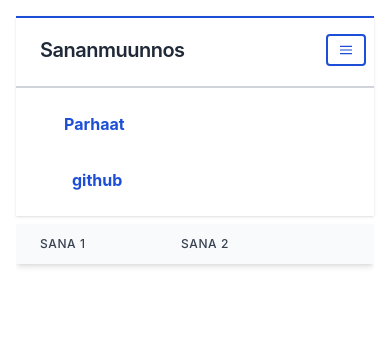
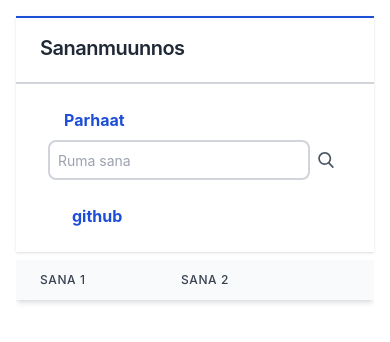
Before and after one commit to mossman/sananmuunnos, a Svelte app in the folder sananmuunnos-js/: page / in a window 390 px wide. Shown: the top 342 px of the page. Built offline with nearby package versions, Linux system fonts and the light colour scheme.

Commit message:
work on mobile

```diff
--- a/sananmuunnos-js/src/App.svelte
+++ b/sananmuunnos-js/src/App.svelte
@@ -30,15 +30,6 @@
             <div class="flex items-center flex-shrink-0 text-gray-800 mr-16">
                 <span class="font-semibold text-xl tracking-tight">Sananmuunnos</span>
             </div>
-            <div class="block lg:hidden ">
-                <button
-                    id="nav"
-                    class="flex items-center px-3 py-2 border-2 rounded text-blue-700 border-blue-700 hover:text-blue-700 hover:border-blue-700">
-                    <svg class="fill-current h-3 w-3" viewBox="0 0 20 20" xmlns="http://www.w3.org/2000/svg"><title>Menu</title>
-                        <path d="M0 3h20v2H0V3zm0 6h20v2H0V9zm0 6h20v2H0v-2z"/>
-                    </svg>
-                </button>
-            </div>
         </div>
 
         <div class="menu w-full lg:block flex-grow lg:flex lg:items-center lg:w-auto lg:px-3 px-8">
@@ -49,7 +40,7 @@
                 </a>
             </div>
             <!-- This is an example component -->
-            <div class="relative mx-auto text-gray-600 lg:block hidden">
+            <div class="relative mx-auto text-gray-600 lg:block">
                 <input
                     bind:value={word} on:keypress={onKeyPress} class="border-2 border-gray-300 bg-white h-10 pl-2 pr-8 rounded-lg text-sm focus:outline-none"
                     type="search" name="search" placeholder="Ruma sana">
```
